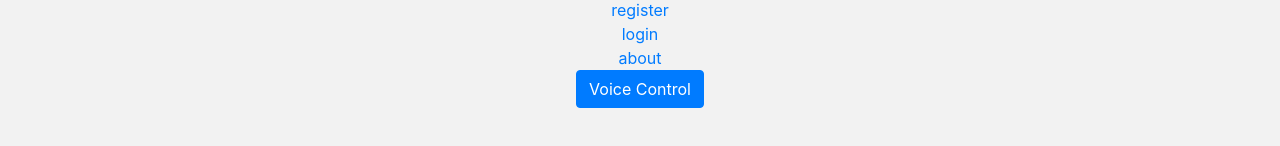
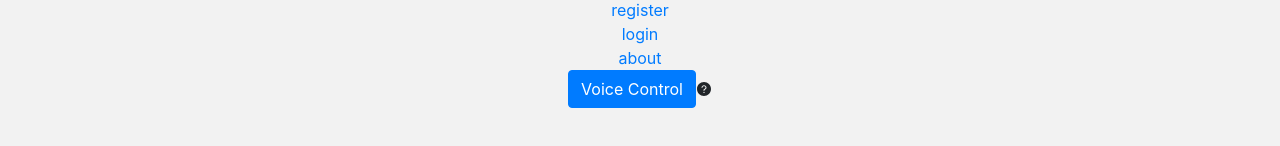
Before and after one commit to fkropfhamer/omm-client, a React (Create React App) app: page / in a window 1280 px wide. Shown: the part 210-356 px from the top of the page. Built offline with nearby package versions, Linux system fonts and the light colour scheme.

Commit message:
added tooltip to voice control

```diff
--- a/src/components/Home.tsx
+++ b/src/components/Home.tsx
@@ -39,7 +39,7 @@ export default function Home(props: RouteComponentProps) {
             <Link to="/register">register</Link><br />
             <Link to="/login">login</Link><br />
             <Link to="/about">about</Link><br />
-            <VoiceControlButton onSpeech={onSpeech} />
+            <VoiceControlButton onSpeech={onSpeech}  tooltipText={"available commands: login, register, about, slideshow, overview and create"}/>
         </div>
     )
 }
--- a/src/components/VoiceControlButton.tsx
+++ b/src/components/VoiceControlButton.tsx
@@ -1,10 +1,28 @@
 import React from "react";
+import { OverlayTrigger, Tooltip } from "react-bootstrap";
+import { AiFillQuestionCircle } from "react-icons/ai";
 import SpeechRecognitionButton from "./SpeechRecognitionButton";
 
 interface Props {
     onSpeech: (result: string) => void
+    tooltipText: string
 }
 
 export default function VoiceControlButton(props: Props) {
-    return <SpeechRecognitionButton onSpeech={props.onSpeech}>Voice Control</SpeechRecognitionButton>
+    function renderTooltip(p: any) {
+        return <Tooltip id="button-tooltip" {...p}>
+            {props.tooltipText}
+        </Tooltip>
+    }
+
+    return <div>
+        <SpeechRecognitionButton onSpeech={props.onSpeech}>Voice Control</SpeechRecognitionButton>
+        <OverlayTrigger
+            placement="right"
+            delay={{ show: 250, hide: 400 }}
+            overlay={renderTooltip}
+        >
+            <AiFillQuestionCircle />
+        </OverlayTrigger>
+    </div>
 }
--- a/src/components/meme/EditMeme.tsx
+++ b/src/components/meme/EditMeme.tsx
@@ -392,7 +392,7 @@ export default class EditMeme extends React.Component<RouteComponentProps<RouteP
                 </div>
                 <AddImageModal title={"Choose the positon of new Image relative to current Image"}
                         ref={this.addImageModal} addImageToMeme={(position,file) => this.addImageToMeme(position ,file)} />
-                <VoiceControlButton onSpeech={this.onSpeech} />
+                <VoiceControlButton onSpeech={this.onSpeech}  tooltipText={"available commands: add text, add image, remove text, create on server, create locally and download"}/>
             </div>
         )
     }
--- a/src/components/meme/MemeSlideShow.tsx
+++ b/src/components/meme/MemeSlideShow.tsx
@@ -124,7 +124,7 @@ export default function MemeSlideShow() {
                     </Row>
                 </div>
                 <Meme meme={currentMeme}/>
-                <VoiceControlButton onSpeech={onSpeech} />
+                <VoiceControlButton onSpeech={onSpeech}  tooltipText={"available commands: previous, next, random"}/>
                 <button onClick={onPrev}>pref</button>
                 <button onClick={onNext}>next</button>
                 <button onClick={onRandom}>random</button>
```
